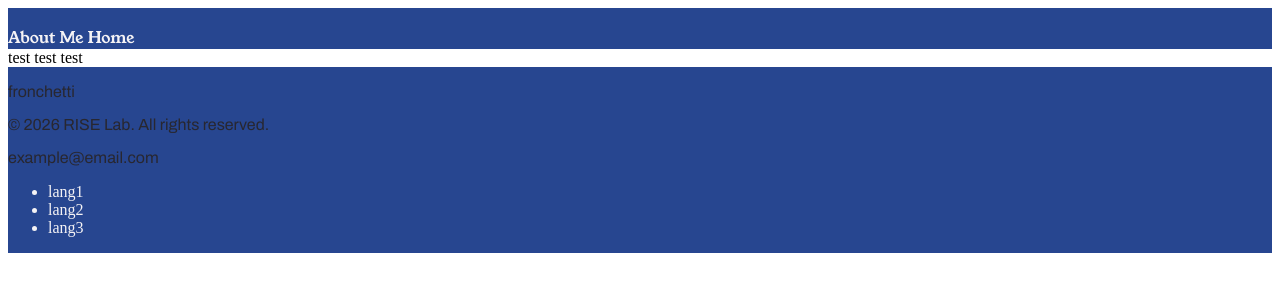
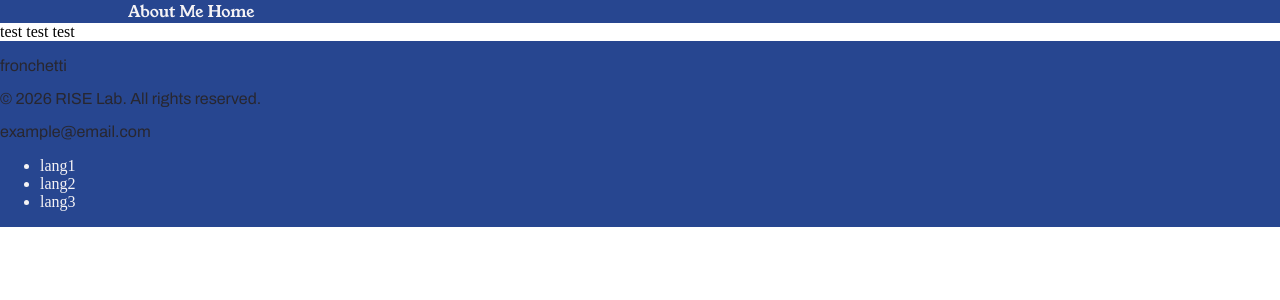
Before and after one commit to hschuler13/jekyll_theme_fronchetti, a Jekyll site: the page built from index.html, in a window 1280 px wide. Shown: the top 300 px of the page. Built offline with Jekyll 4.4.1, drawn with Linux system fonts in a browser that asks for light colours.

Commit message:
added flexbox styling to header

```diff
--- a/_sass/_layout.scss
+++ b/_sass/_layout.scss
@@ -23,11 +23,14 @@
     height: 20%;
     width: 100%;
     background-color: $primary-color;
+    display: flex;
+    flex-direction: row;
 }
 
 .header-logo {
     height: 20%;
     width: 10%;
+
 }
 
 .nav-items {
@@ -38,6 +41,11 @@
     font-family: $header-font;
     color: $secondary-color;
     text-decoration: none;
+}
+
+body {
+  margin: 0;
+  padding: 0;
 }
 
 h1, h2, h3, h4, h5, h6 {
```
